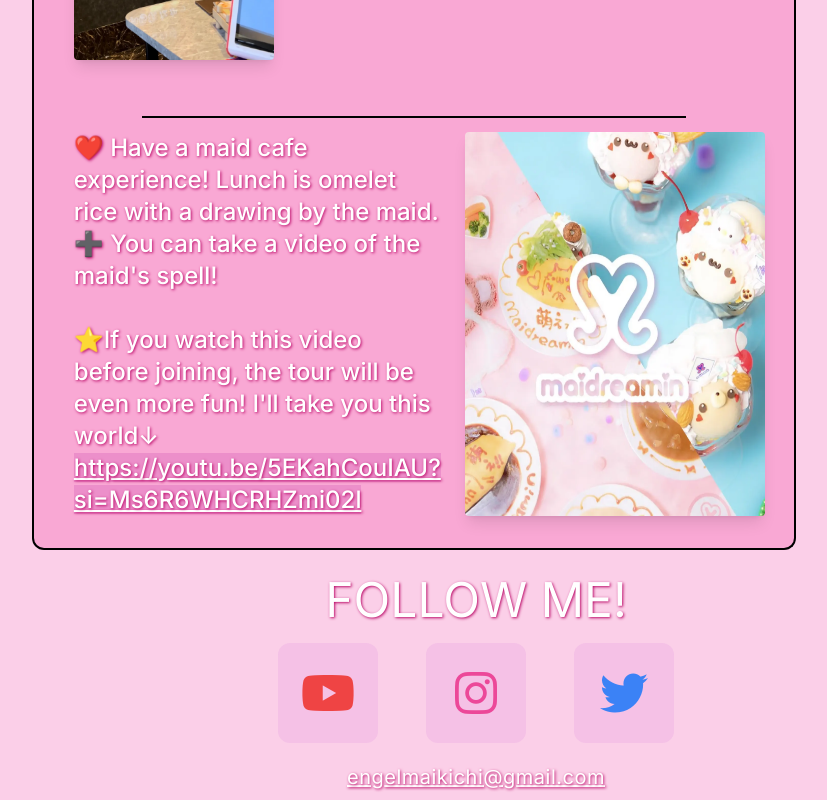
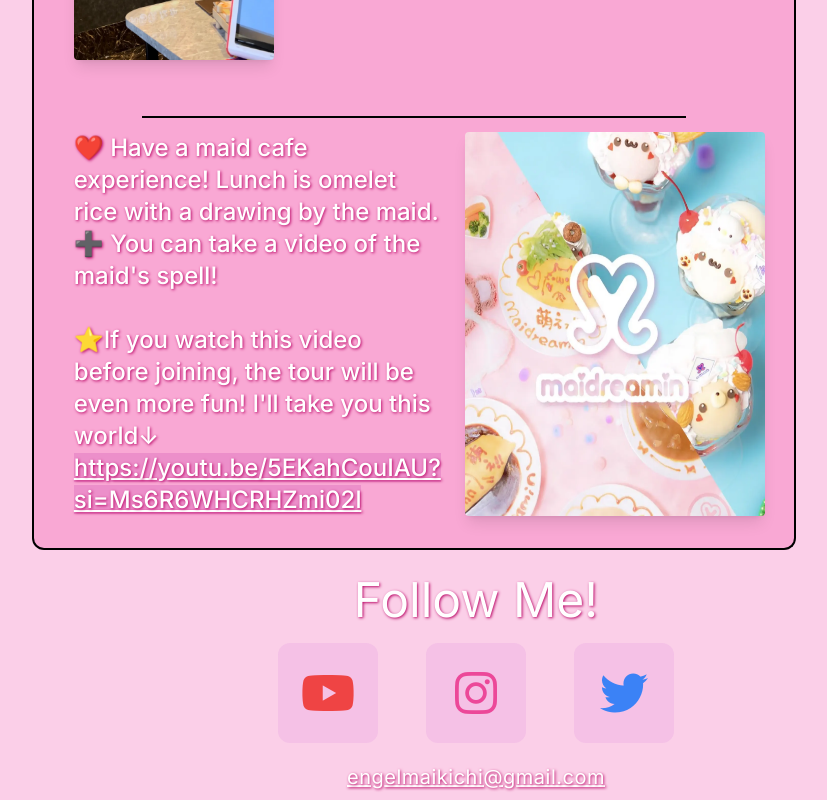
Before and after one commit to brandonrainey/smiley-tours, a Next.js app: page / in a window 1280 px wide. Shown: the part 1626-2426 px from the top of the page, without its empty margins (164-991 px from the left). Built offline with nearby package versions, Linux system fonts and the light colour scheme.

Commit message:
small text change

```diff
--- a/components/Footer.tsx
+++ b/components/Footer.tsx
@@ -25,7 +25,7 @@ export default function Footer({ windowWidth }: FooterProps) {
         windowWidth < 1100 ? 'short-border' : ''
       } `}
     >
-      <h1 className="text-5xl text-white textShadow pt-4">FOLLOW ME!</h1>
+      <h1 className="text-5xl text-white textShadow pt-4">Follow Me!</h1>
       <div className="flex sm:gap-12 gap-8">
         <a
           href="https://www.youtube.com/@smileytime"
```
